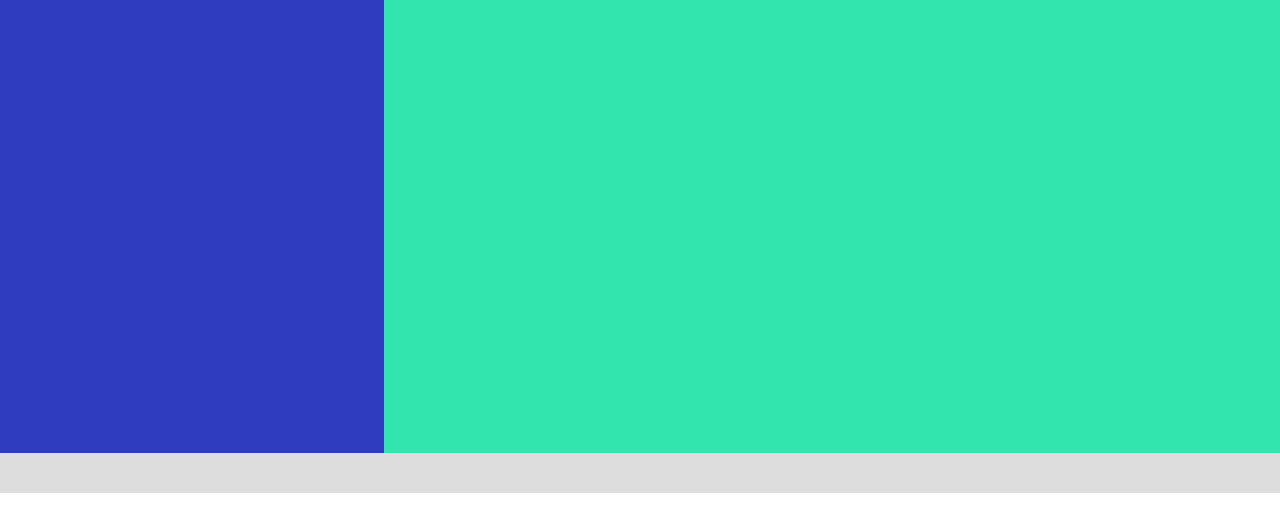
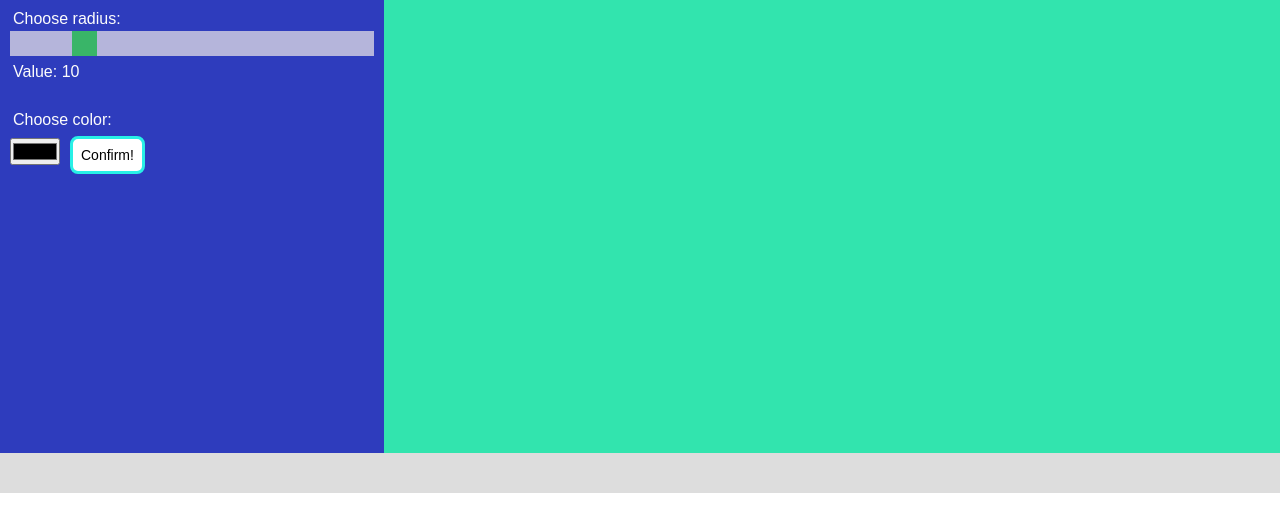
Before and after one commit to anastasiiabevziuk/AntistressJS, a plain HTML site: page src/index.html in a window 1280 px wide. Shown: the part 84-616 px from the top of the page. Drawn offline with Linux system fonts and the light colour scheme.

Commit message:
add color selection and radius selection for Sample 1

```diff
--- a/src/css/main.css
+++ b/src/css/main.css
@@ -42,7 +42,12 @@ body {
   .menu {
     flex: 30%;
     background-color: #2e3cbd;
+    color:hsl(0, 0%, 99%);
+    padding: 10px 10px 10px 10px;
 
+  }
+  .menu p {
+    margin: 3px 3px 3px 3px;
   }
   .canvas {
     flex: 70%;
@@ -60,6 +65,63 @@ body {
     text-align: center;
     background: #ddd;
   }
+  .containerForSlider {
+    width: 100%;
+  }
+
+  .slider {
+    -webkit-appearance: none;
+    width: 100%;
+    height: 25px;
+    background: #eee9e9;
+    outline: none;
+    opacity: 0.7;
+    -webkit-transition: .2s;
+    transition: opacity .2s;
+  }
+
+  .slider:hover {
+    opacity: 1;
+  }
+
+  .slider::-webkit-slider-thumb {
+    -webkit-appearance: none;
+    appearance: none;
+    width: 25px;
+    height: 25px;
+    background: #3fe945;
+    cursor: pointer;
+  }
+
+  .slider::-moz-range-thumb {
+    width: 25px;
+    height: 25px;
+    background: #3cbe40b4;
+    cursor: pointer;
+  }
+  .containerForButton{
+    margin-top: 30px;
+  }
+
+  .buttColor {
+    background-color: white;
+    color: black;
+    border: 3px solid #28f0e6;
+    border-radius: 8px;
+    padding: 8px 8px;
+    text-align: center;
+    text-decoration: none;
+    font-size: 14px;
+    margin: 4px 2px 0 10px;
+
+    transition-duration: 0.4s;
+    cursor: pointer;
+  }
+
+  .buttColor:hover {
+    background-color: #28f0e6;
+    color: white;
+  }
 
   @media screen and (max-width: 700px) {
     .main, .navbar {
--- a/src/js/antistress.js
+++ b/src/js/antistress.js
@@ -1,12 +1,13 @@
 export function Antistress(){
     this._divMenu = document.getElementsByClassName("navbar")[0];
     this._divCanvas = document.getElementsByClassName("container")[0];
+    this._divContainerMenu = document.getElementsByClassName("menu")[0];
 
 }
 Antistress.prototype.addSample = function(sample) {
     this._divMenu.appendChild(this._createButton(sample.getName()));
     sample.createCanvas(this._divCanvas);
-    //console.log(sample.getName());
+    sample.createMenu(this._divContainerMenu);
 };
 Antistress.prototype._createButton = function(name) {
     let button = document.createElement('input');
--- a/src/js/sample1.js
+++ b/src/js/sample1.js
@@ -8,6 +8,69 @@ export function Sample1 (){
 Sample1.prototype = Object.create(SampleBase.prototype);
 Sample1.prototype.constructor = Sample1;
 
+Sample1.prototype.createMenu = function(div){
+    this.createSliderForRadius(div);
+    this.createButtonForColor(div);
+};
+
+Sample1.prototype.createSliderForRadius = function(div){
+
+    let slideContainer = document.createElement('div');
+    slideContainer = document.createElement('div');
+    slideContainer.className = "containerForSlider";
+    div.appendChild(slideContainer);
+    this._slider = document.createElement('input');
+    this._slider.type = "range";
+    this._slider.min = "1";
+    this._slider.max = "50";
+    this._slider.value = "10";
+    this._slider.className = "slider";
+    slideContainer.appendChild(this._slider);
+    slideContainer.insertAdjacentHTML('beforebegin', ' <p>Choose radius:</p>');
+    slideContainer.insertAdjacentHTML("beforeend", ' <p>Value: <span id="demo"></span></p>');
+    this.selectRadius();
+};
+
+Sample1.prototype.createButtonForColor = function(div){
+    let butContainer = document.createElement('div');
+    butContainer = document.createElement('div');
+    butContainer.className = "containerForButton";
+    div.appendChild(butContainer);
+
+    this._color = document.createElement('input');
+    this._color.type = "color";
+    this._color.id = "colorCircle";
+    this._color.className = "chooseColor";
+    butContainer.appendChild(this._color);
+
+    this._butColor = document.createElement('button');
+    this._butColor.innerHTML ="Confirm!";
+    this._butColor.className = "buttColor";
+    this._butColor.id = "buttColorClick";
+   //this._butColor.onclick = this.chooseColor;
+    butContainer.appendChild( this._butColor);
+    butContainer.insertAdjacentHTML("afterbegin", ' <p>Choose color:</p>');
+    this.chooseColor();
+};
+
+Sample1.prototype.chooseColor = function(){
+    let but = document.getElementById("buttColorClick");
+    const self = this;
+    but.onclick = function() {
+        self.color = document.getElementById("colorCircle").value;
+        //return this.color;
+    };
+};
+
+
+Sample1.prototype.selectRadius = function(){
+    let output = document.getElementById("demo");
+    output.innerHTML = this._slider.value;
+
+    this._slider.oninput = function() {
+    output.innerHTML = this.value;
+    };
+};
 
 Sample1.prototype.createCanvas = function(div){
     this._canvas = document.createElement('canvas');
@@ -24,6 +87,8 @@ Sample1.prototype.createCanvas = function(div){
     this._canvas.width = rect.width;
     this._canvas.height = rect.height;
  };
+
+
 
  Sample1.prototype.drawCircle = function(x, y, rad, color){
 
@@ -42,7 +107,7 @@ Sample1.prototype.createCanvas = function(div){
         let ob =  this._queue[i];
         //let clarity =  (this.maxLengthQueue - counter)/this.maxLengthQueue;
         counter++;
-        this.drawCircle(ob.x, ob.y, 10, 'pink');
+        this.drawCircle(ob.x, ob.y,  this._slider.value, this.color);
     }
  };
 
--- a/src/js/sampleBase.js
+++ b/src/js/sampleBase.js
@@ -6,3 +6,4 @@ SampleBase.prototype.getName = function(){
 };
 
 SampleBase.prototype.createCanvas = function() {};
+SampleBase.prototype.createMenu = function() {};
```
